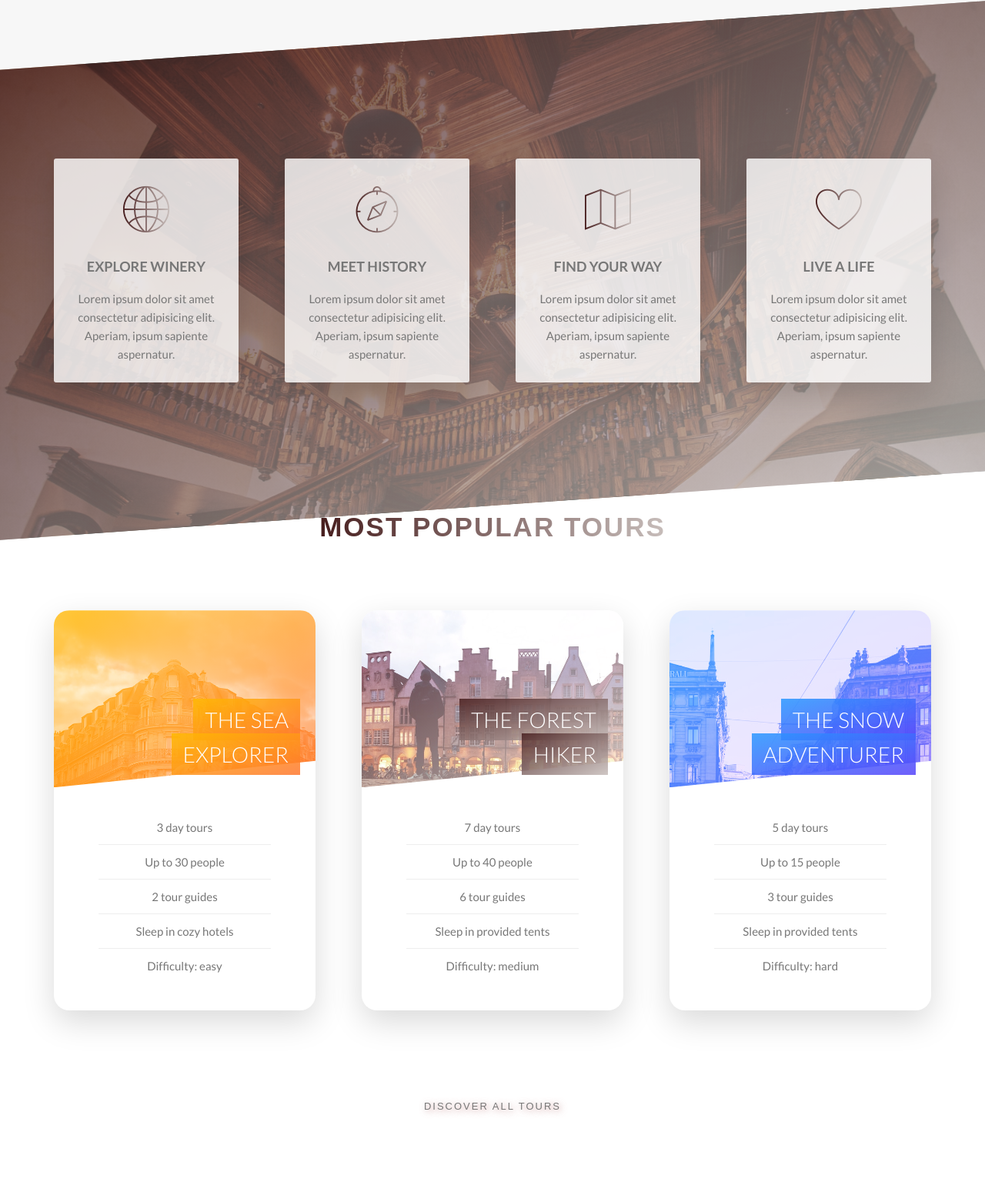
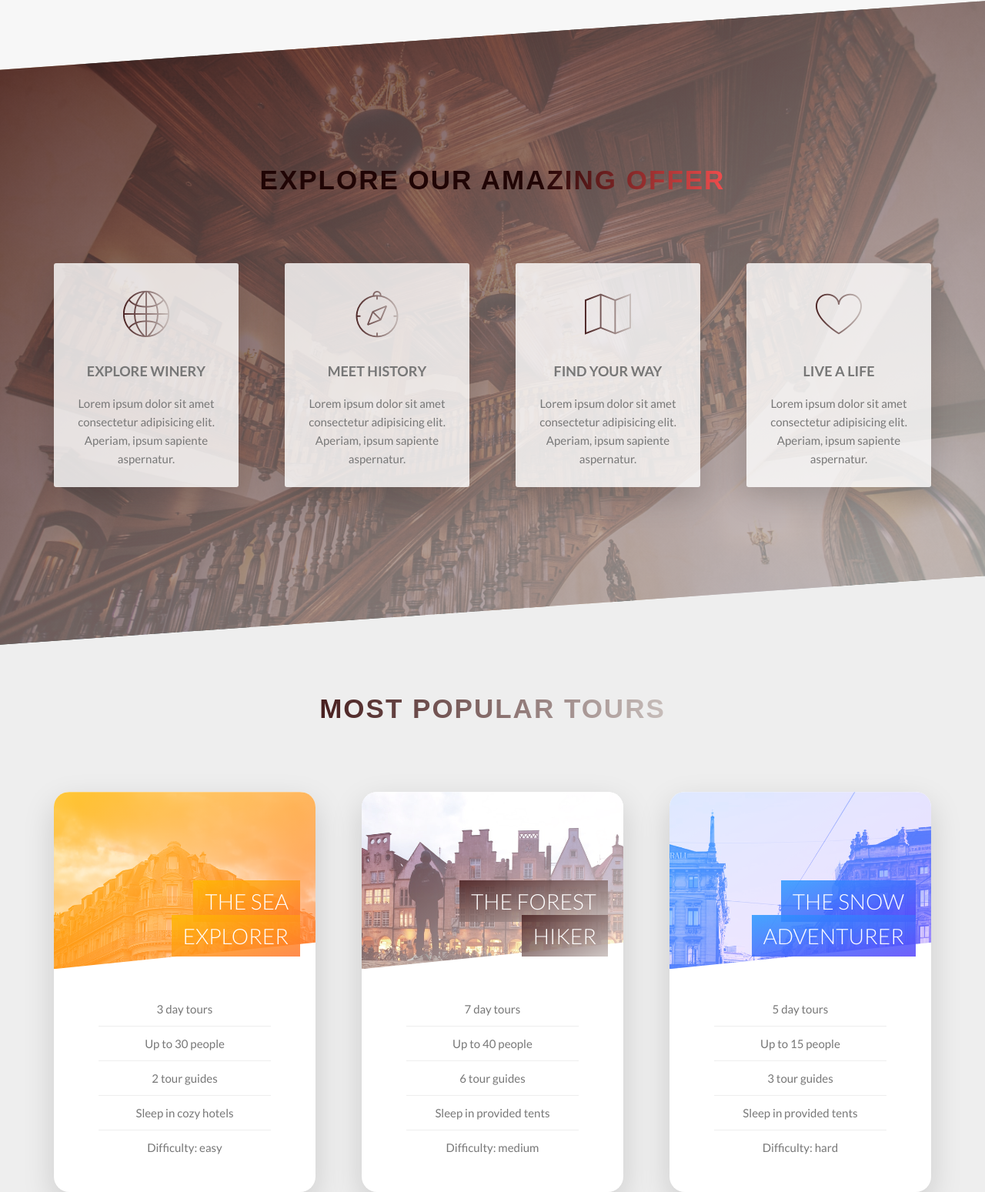
Before and after one commit to Haonan-Qi/AU-Winery-Tour, a website: page index.html in a window 1280 px wide. Shown: the part 1327-2876 px from the top of the page at 77% size. Before the commit the page ends 2791 px from the top, so only its background shows below. Drawn offline with Linux system fonts and the light colour scheme; a web font is replaced by a local one.

Commit message:
[Sec_Features_1.1] Add Heading / Layout Adjusting

```diff
--- a/index.html
+++ b/index.html
@@ -49,7 +49,8 @@
         <div class="col-1-of-2">
           <h3 class="heading-tertiary u-margin-bottom-small">You're going to fall in love with Winery</h3>
           <p class="paragraph">
-                        Lorem ipsum dolor sit amet consectetur adipisicing elit. Aperiam, ipsum sapiente aspernatur libero repellat quis consequatur
+            Lorem ipsum dolor sit amet consectetur adipisicing elit. Aperiam, ipsum sapiente aspernatur libero repellat
+            quis consequatur
             ducimus quam nisi exercitationem omnis earum qui.
           </p>
 
@@ -62,16 +63,23 @@
         </div>
         <div class="col-1-of-2">
           <div class="photo-composition">
-                        <img src="img/photo-composition-1.jpg" alt="Photo 1" class="photo-composition__photo photo-composition__photo--p1">
-                        <img src="img/photo-composition-2.jpg" alt="Photo 2" class="photo-composition__photo photo-composition__photo--p2">
-                        <img src="img/photo-composition-3.jpg" alt="Photo 3" class="photo-composition__photo photo-composition__photo--p3">
+            <img src="img/photo-composition-1.jpg" alt="Photo 1"
+              class="photo-composition__photo photo-composition__photo--p1">
+            <img src="img/photo-composition-2.jpg" alt="Photo 2"
+              class="photo-composition__photo photo-composition__photo--p2">
+            <img src="img/photo-composition-3.jpg" alt="Photo 3"
+              class="photo-composition__photo photo-composition__photo--p3">
           </div>
         </div>
       </div>
     </section>
     <section class="section-features">
+      <div class="u-center-text u-margin-bottom-big">
+        <h2 class="heading__secondary heading__secondary--light-mode">
+          Explore Our Amazing Offer
+        </h2>
+      </div>
       <div class="row">
-
         <div class="col-1-of-4">
           <div class="card--feature">
             <i class="card--feature__icon icon-basic-world"></i>
--- a/sass/base/_typography.scss
+++ b/sass/base/_typography.scss
@@ -49,6 +49,9 @@ body {
     @include scaleTransition;
     text-shadow: 2px 2px 8px (66, 62, 62, 0.65);
     cursor: pointer;
+    &--light-mode{
+        background-image: linear-gradient(to right, rgb(32, 5, 5) 60%,rgb(240, 77, 77), );
+    }
 }
 
 .heading-tertiary {
--- a/sass/pages/_home.scss
+++ b/sass/pages/_home.scss
@@ -20,3 +20,9 @@
         transform: skewY(4deg);
     }
 }
+
+.section-tours {
+    background-color: $color-grey-light-2;
+    padding: 20rem 0 15rem 0;
+    margin-top: -10rem;
+}
```
Also changed, not shown: css/style.css. Lines whose indentation alone changed are shown as unchanged.
